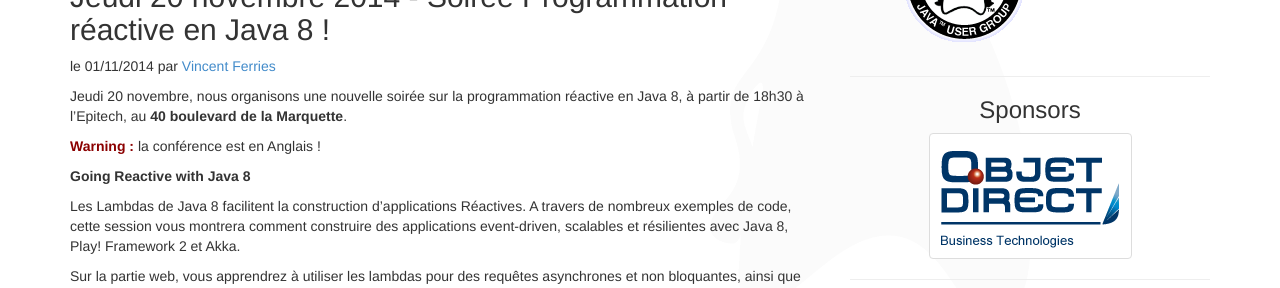
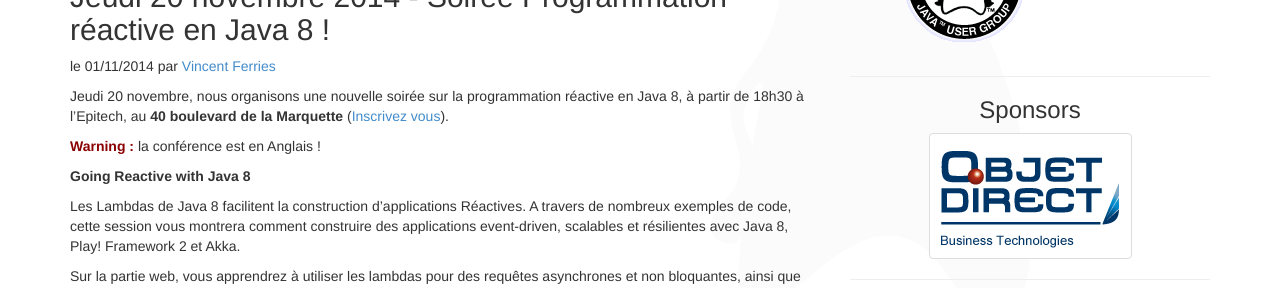
Before and after one commit to ToulouseJug/toulousejug.github.io, a Jekyll site: the page built from _posts/2014-11-20-soiree-going-reactive-java-8.md, in a window 1280 px wide. Shown: the part 284-572 px from the top of the page. Built offline with Jekyll 4.4.1, drawn with Linux system fonts in a browser that asks for light colours; nearby versions of some CDN libraries; Markdown is read by kramdown in place of the engine named in the settings.

Commit message:
inertion jugevent

```diff
--- a/_posts/2014-11-20-soiree-going-reactive-java-8.md
+++ b/_posts/2014-11-20-soiree-going-reactive-java-8.md
@@ -6,7 +6,7 @@ author: vferries
 comments: true
 ---
 
-Jeudi 20 novembre, nous organisons une nouvelle soirée sur la programmation réactive en Java 8, à partir de 18h30 à l'Epitech, au **40 boulevard de la Marquette**.
+Jeudi 20 novembre, nous organisons une nouvelle soirée sur la programmation réactive en Java 8, à partir de 18h30 à l'Epitech, au **40 boulevard de la Marquette** ([Inscrivez vous](http://jugevents.org/jugevents/event/show.html?id=55010)).
 
 <span style="color:darkred; font-weight:bold">Warning : </span>la conférence est en Anglais !
 
```
